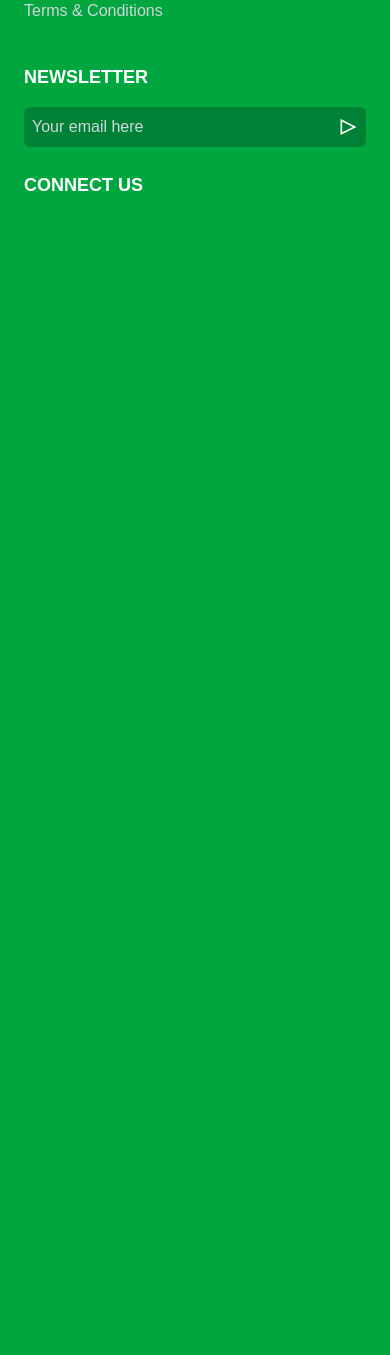
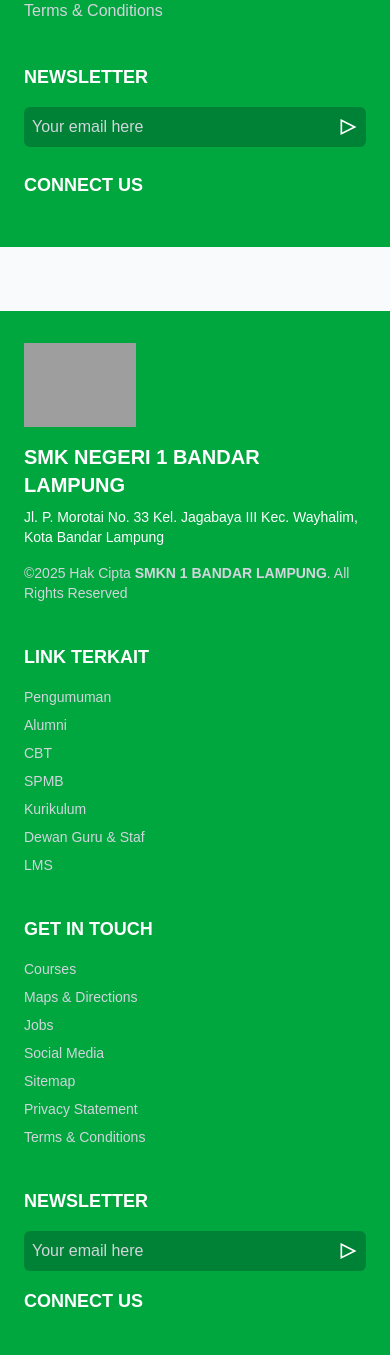
Before and after one commit to zachriek/smkn1-bl, a PHP site: page /struktur-organisasi.php in a window 390 px wide. Shown: the part 1477-2832 px from the top of the page. Before the commit the page ends 1668 px from the top, so only its background shows below. Run offline with PHP 8.4, Linux system fonts and the light colour scheme; grey boxes are pictures that could not be loaded.

Commit message:
ini saif

```diff
--- a/struktur-organisasi.php
+++ b/struktur-organisasi.php
@@ -10,6 +10,29 @@
 </head>
 
 <body class="bg-gray-50">
+
+    <!-- Header -->
+    <header class="bg-gray-100 h-[80px] flex items-center fixed top-0 left-0 w-full">
+        <div class="container mx-auto flex justify-between items-center px-4">
+            <div class="flex items-center gap-2">
+                <img src="./images/logo-smkn1.png" alt="SMK Negeri 1 Bandar Lampung" class="w-[70px]" />
+                <p class="text-xl font-semibold">SMK Negeri 1 Bandar Lampung</p>
+            </div>
+            <button id="menu-toggle" class="md:hidden text-gray-700 focus:outline-none cursor-pointer">
+                <svg class="w-8 h-8" fill="none" stroke="currentColor" viewBox="0 0 24 24" xmlns="http://www.w3.org/2000/svg">
+                    <path stroke-linecap="round" stroke-linejoin="round" stroke-width="2" d="M4 6h16M4 12h16m-7 6h7"></path>
+                </svg>
+            </button>
+            <nav class="hidden md:flex">
+                <ul class="flex space-x-4">
+                    <li><a href="index.html" class="nav-link hover:underline hover:text-green-700">Beranda</a></li>
+                    <li><a href="data-guru.html" class="nav-link hover:underline hover:text-green-700">Guru</a></li>
+                    <li><a href="berita.html" class="nav-link hover:underline hover:text-green-700">Berita</a></li>
+                    <li><a href="visi-misi.html" class="nav-link hover:underline hover:text-green-700">Visi Misi</a></li>
+                </ul>
+            </nav>
+        </div>
+    </header>
     <?php include_once "components/header.php"; ?>
 
     <!-- Struktur Organisasi -->
@@ -31,6 +54,62 @@
 
     <!-- Script -->
     <script src="./js/script.js"></script>
+       <!-- Footer --><!-- Footer -->
+<footer class="bg-green-600 text-white py-8 mt-16">
+    <div class="container mx-auto px-6 grid grid-cols-1 md:grid-cols-4 gap-10">
+        <div>
+            <img src="./images/logo-smkn1.png" alt="SMK Negeri 1 Bandar Lampung" class="w-28 mb-4" />
+            <h2 class="text-xl font-bold mb-2">SMK NEGERI 1 BANDAR LAMPUNG</h2>
+            <p class="text-sm">Jl. P. Morotai No. 33 Kel. Jagabaya III Kec. Wayhalim, Kota Bandar Lampung</p>
+            <p class="mt-4 text-gray-300 text-sm">©2025 Hak Cipta <span class="font-bold">SMKN 1 BANDAR LAMPUNG</span>. All Rights Reserved</p>
+        </div>
+
+        <div>
+            <h3 class="text-lg font-bold mb-4">LINK TERKAIT</h3>
+            <ul class="space-y-2 text-gray-300 text-sm">
+                <li><a href="#" class="hover:underline">Pengumuman</a></li>
+                <li><a href="#" class="hover:underline">Alumni</a></li>
+                <li><a href="#" class="hover:underline">CBT</a></li>
+                <li><a href="#" class="hover:underline">SPMB</a></li>
+                <li><a href="#" class="hover:underline">Kurikulum</a></li>
+                <li><a href="#" class="hover:underline">Dewan Guru & Staf</a></li>
+                <li><a href="#" class="hover:underline">LMS</a></li>
+            </ul>
+        </div>
+
+        <div>
+            <h3 class="text-lg font-bold mb-4">GET IN TOUCH</h3>
+            <ul class="space-y-2 text-gray-300 text-sm">
+                <li><a href="#" class="hover:underline">Courses</a></li>
+                <li><a href="#" class="hover:underline">Maps & Directions</a></li>
+                <li><a href="#" class="hover:underline">Jobs</a></li>
+                <li><a href="#" class="hover:underline">Social Media</a></li>
+                <li><a href="#" class="hover:underline">Sitemap</a></li>
+                <li><a href="#" class="hover:underline">Privacy Statement</a></li>
+                <li><a href="#" class="hover:underline">Terms & Conditions</a></li>
+            </ul>
+        </div>
+
+        <div>
+            <h3 class="text-lg font-bold mb-4">NEWSLETTER</h3>
+            <div class="flex items-center bg-green-700 rounded-md overflow-hidden mb-4">
+                <input type="email" placeholder="Your email here" class="w-full p-2 bg-transparent text-white placeholder-gray-300 focus:outline-none" />
+                <button class="p-2 hover:bg-[#3b5a87]">
+                    <svg class="w-5 h-5 text-white" fill="none" stroke="currentColor" stroke-width="2" viewBox="0 0 24 24">
+                        <path d="M4 4l16 8-16 8V4z" />
+                    </svg>
+                </button>
+            </div>
+            <h3 class="text-lg font-bold mb-2">CONNECT US</h3>
+            <div class="flex space-x-4 text-2xl">
+                <a href="#"><i class="fab fa-instagram"></i></a>
+                <a href="#"><i class="fab fa-x-twitter"></i></a>
+                <a href="#"><i class="fab fa-instagram"></i></a>
+                <a href="#"><i class="fab fa-pinterest"></i></a>
+            </div>
+        </div>
+    </div>
+</footer>
 </body>
 
 </html>
```
